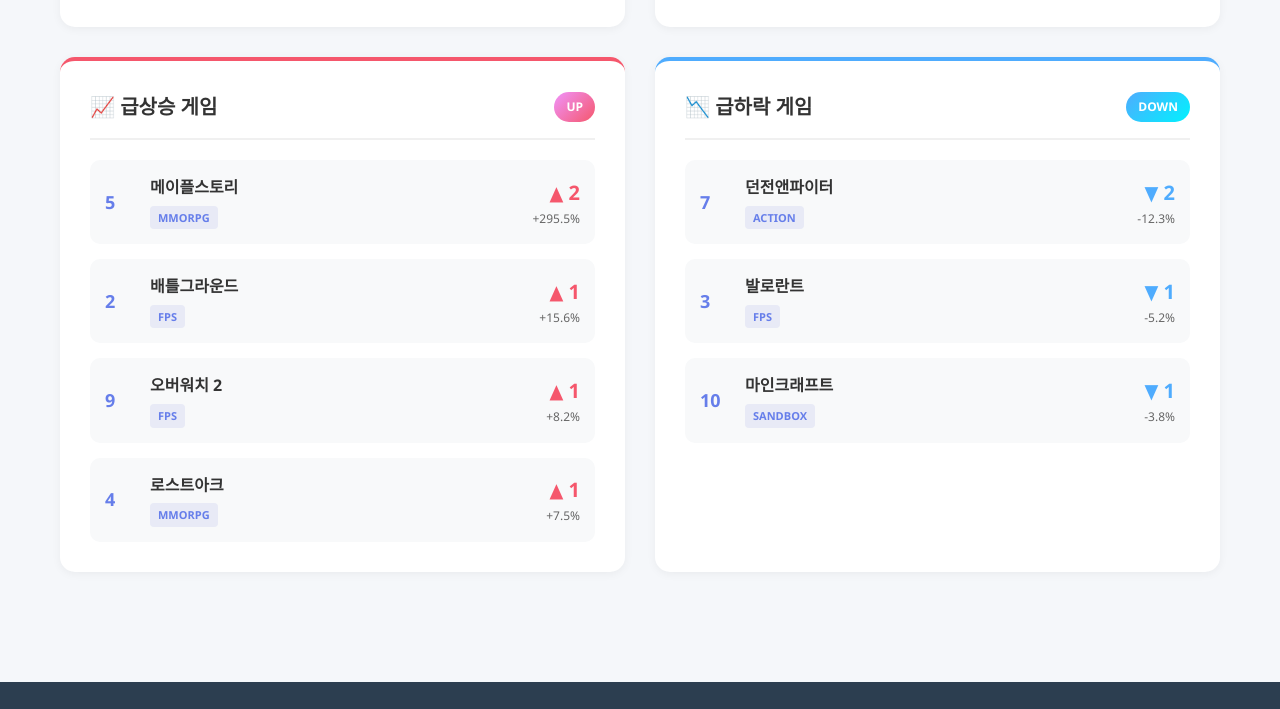
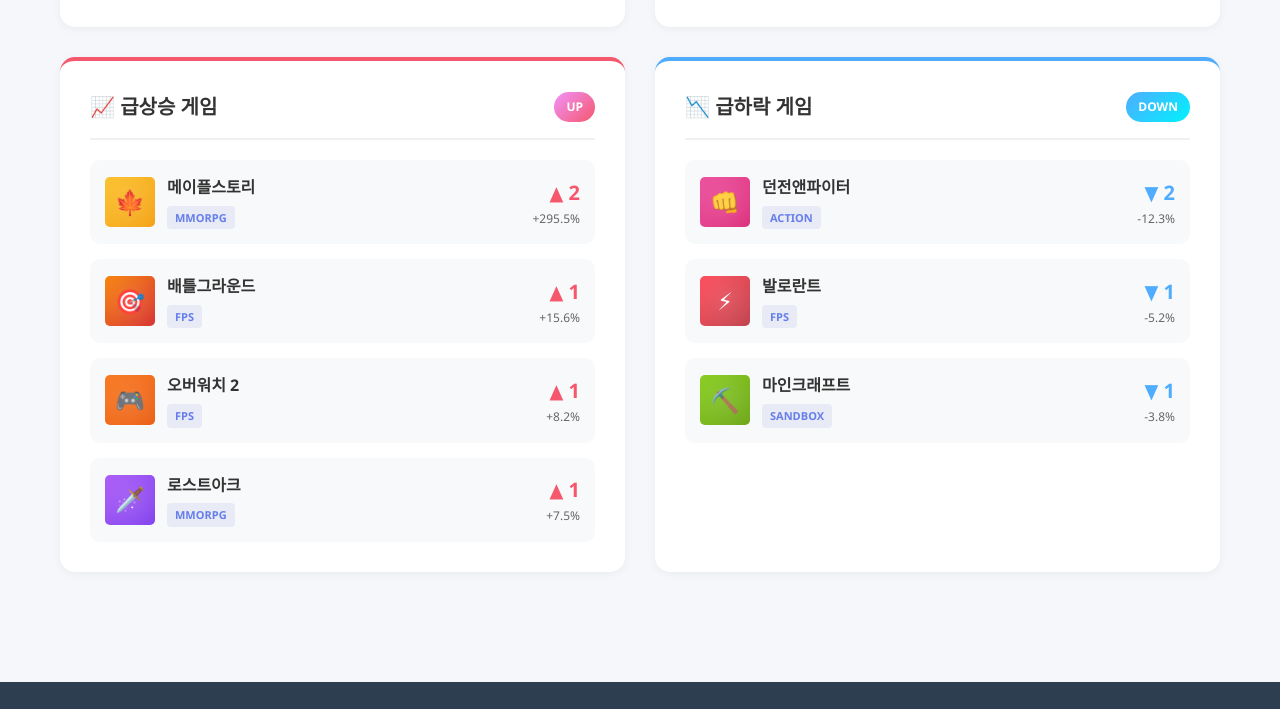
Before and after one commit to Leejiho11/2025-WEBPROGRAMMING-HANSEI, a plain HTML site: page game-recommendations/index.html in a window 1280 px wide. Shown: the part 1856-2565 px from the top of the page. Drawn offline with nearby package versions, Linux system fonts and the light colour scheme.

Commit message:
Add realistic game thumbnails with gradients and icons for rankings

```diff
--- a/game-recommendations/css/dashboard.css
+++ b/game-recommendations/css/dashboard.css
@@ -237,8 +237,67 @@ main {
     display: flex;
     align-items: center;
     justify-content: center;
-    font-size: 12px;
-    color: #666;
+    font-size: 20px;
+    color: white;
+    position: relative;
+    overflow: hidden;
+}
+
+/* 게임별 썸네일 스타일 */
+.game-thumbnail.lol {
+    background: linear-gradient(135deg, #0ea5e9 0%, #0284c7 100%);
+}
+
+.game-thumbnail.pubg {
+    background: linear-gradient(135deg, #f77f00 0%, #d62828 100%);
+}
+
+.game-thumbnail.valorant {
+    background: linear-gradient(135deg, #ff4655 0%, #bd3944 100%);
+}
+
+.game-thumbnail.lostark {
+    background: linear-gradient(135deg, #a855f7 0%, #7c3aed 100%);
+}
+
+.game-thumbnail.maplestory {
+    background: linear-gradient(135deg, #fbbf24 0%, #f59e0b 100%);
+}
+
+.game-thumbnail.fc-online {
+    background: linear-gradient(135deg, #10b981 0%, #059669 100%);
+}
+
+.game-thumbnail.dnf {
+    background: linear-gradient(135deg, #ec4899 0%, #db2777 100%);
+}
+
+.game-thumbnail.sudden-attack {
+    background: linear-gradient(135deg, #6366f1 0%, #4f46e5 100%);
+}
+
+.game-thumbnail.overwatch {
+    background: linear-gradient(135deg, #f97316 0%, #ea580c 100%);
+}
+
+.game-thumbnail.minecraft {
+    background: linear-gradient(135deg, #84cc16 0%, #65a30d 100%);
+}
+
+.game-thumbnail::before {
+    content: '';
+    position: absolute;
+    top: -50%;
+    left: -50%;
+    width: 200%;
+    height: 200%;
+    background: radial-gradient(circle, rgba(255,255,255,0.2) 0%, transparent 70%);
+    animation: pulse 3s ease-in-out infinite;
+}
+
+@keyframes pulse {
+    0%, 100% { transform: scale(1); opacity: 0.5; }
+    50% { transform: scale(1.1); opacity: 0.8; }
 }
 
 .game-details h4 {
@@ -394,14 +453,13 @@ footer p {
 .trend-game-info {
     display: flex;
     align-items: center;
-    gap: 15px;
+    gap: 12px;
 }
 
-.trend-rank {
-    font-size: 18px;
-    font-weight: bold;
-    color: #667eea;
-    min-width: 30px;
+.trend-game-info .game-thumbnail {
+    width: 50px;
+    height: 50px;
+    font-size: 24px;
 }
 
 .trend-game-details h4 {
--- a/game-recommendations/js/dashboard.js
+++ b/game-recommendations/js/dashboard.js
@@ -9,16 +9,16 @@ function setCurrentDate() {
 
 // 게임 순위 데이터
 const rankingsData = [
-    { rank: 1, name: "리그 오브 레전드", genre: "MOBA", shareRate: "42.5%", playTime: "6,234,567", change: 0, changeType: "neutral", changeRate: "0.0%" },
-    { rank: 2, name: "배틀그라운드", genre: "FPS", shareRate: "15.3%", playTime: "2,456,789", change: 1, changeType: "up", changeRate: "+15.6%" },
-    { rank: 3, name: "발로란트", genre: "FPS", shareRate: "12.8%", playTime: "1,987,654", change: -1, changeType: "down", changeRate: "-5.2%" },
-    { rank: 4, name: "로스트아크", genre: "MMORPG", shareRate: "10.2%", playTime: "1,678,901", change: 1, changeType: "up", changeRate: "+7.5%" },
-    { rank: 5, name: "메이플스토리", genre: "MMORPG", shareRate: "8.5%", playTime: "1,345,678", change: 2, changeType: "up", changeRate: "+295.5%" },
-    { rank: 6, name: "FC 온라인", genre: "SPORTS", shareRate: "5.2%", playTime: "789,012", change: 0, changeType: "neutral", changeRate: "+1.2%" },
-    { rank: 7, name: "던전앤파이터", genre: "ACTION", shareRate: "4.1%", playTime: "678,345", change: -2, changeType: "down", changeRate: "-12.3%" },
-    { rank: 8, name: "서든어택", genre: "FPS", shareRate: "3.2%", playTime: "567,890", change: 0, changeType: "neutral", changeRate: "-0.5%" },
-    { rank: 9, name: "오버워치 2", genre: "FPS", shareRate: "2.8%", playTime: "456,123", change: 1, changeType: "up", changeRate: "+8.2%" },
-    { rank: 10, name: "마인크래프트", genre: "SANDBOX", shareRate: "2.4%", playTime: "389,456", change: -1, changeType: "down", changeRate: "-3.8%" }
+    { rank: 1, name: "리그 오브 레전드", genre: "MOBA", shareRate: "42.5%", playTime: "6,234,567", change: 0, changeType: "neutral", changeRate: "0.0%", icon: "⚔️", class: "lol" },
+    { rank: 2, name: "배틀그라운드", genre: "FPS", shareRate: "15.3%", playTime: "2,456,789", change: 1, changeType: "up", changeRate: "+15.6%", icon: "🎯", class: "pubg" },
+    { rank: 3, name: "발로란트", genre: "FPS", shareRate: "12.8%", playTime: "1,987,654", change: -1, changeType: "down", changeRate: "-5.2%", icon: "⚡", class: "valorant" },
+    { rank: 4, name: "로스트아크", genre: "MMORPG", shareRate: "10.2%", playTime: "1,678,901", change: 1, changeType: "up", changeRate: "+7.5%", icon: "🗡️", class: "lostark" },
+    { rank: 5, name: "메이플스토리", genre: "MMORPG", shareRate: "8.5%", playTime: "1,345,678", change: 2, changeType: "up", changeRate: "+295.5%", icon: "🍁", class: "maplestory" },
+    { rank: 6, name: "FC 온라인", genre: "SPORTS", shareRate: "5.2%", playTime: "789,012", change: 0, changeType: "neutral", changeRate: "+1.2%", icon: "⚽", class: "fc-online" },
+    { rank: 7, name: "던전앤파이터", genre: "ACTION", shareRate: "4.1%", playTime: "678,345", change: -2, changeType: "down", changeRate: "-12.3%", icon: "👊", class: "dnf" },
+    { rank: 8, name: "서든어택", genre: "FPS", shareRate: "3.2%", playTime: "567,890", change: 0, changeType: "neutral", changeRate: "-0.5%", icon: "🔫", class: "sudden-attack" },
+    { rank: 9, name: "오버워치 2", genre: "FPS", shareRate: "2.8%", playTime: "456,123", change: 1, changeType: "up", changeRate: "+8.2%", icon: "🎮", class: "overwatch" },
+    { rank: 10, name: "마인크래프트", genre: "SANDBOX", shareRate: "2.4%", playTime: "389,456", change: -1, changeType: "down", changeRate: "-3.8%", icon: "⛏️", class: "minecraft" }
 ];
 
 let currentFilter = 'all';
@@ -43,7 +43,7 @@ function renderRankings(filter = 'all') {
             <td><span class="rank-number ${game.rank <= 3 ? 'top3' : ''}">${game.rank}</span></td>
             <td>
                 <div class="game-info">
-                    <div class="game-thumbnail">IMG</div>
+                    <div class="game-thumbnail ${game.class}">${game.icon}</div>
                     <div class="game-details">
                         <h4>${game.name}</h4>
                         <span class="game-genre">${game.genre}</span>
@@ -162,7 +162,7 @@ function renderTrendGames() {
         risingList.innerHTML = risingGames.map(game => `
             <div class="trend-item">
                 <div class="trend-game-info">
-                    <span class="trend-rank">${game.rank}</span>
+                    <div class="game-thumbnail ${game.class}">${game.icon}</div>
                     <div class="trend-game-details">
                         <h4>${game.name}</h4>
                         <span class="game-genre">${game.genre}</span>
@@ -182,7 +182,7 @@ function renderTrendGames() {
         fallingList.innerHTML = fallingGames.map(game => `
             <div class="trend-item">
                 <div class="trend-game-info">
-                    <span class="trend-rank">${game.rank}</span>
+                    <div class="game-thumbnail ${game.class}">${game.icon}</div>
                     <div class="trend-game-details">
                         <h4>${game.name}</h4>
                         <span class="game-genre">${game.genre}</span>
```
